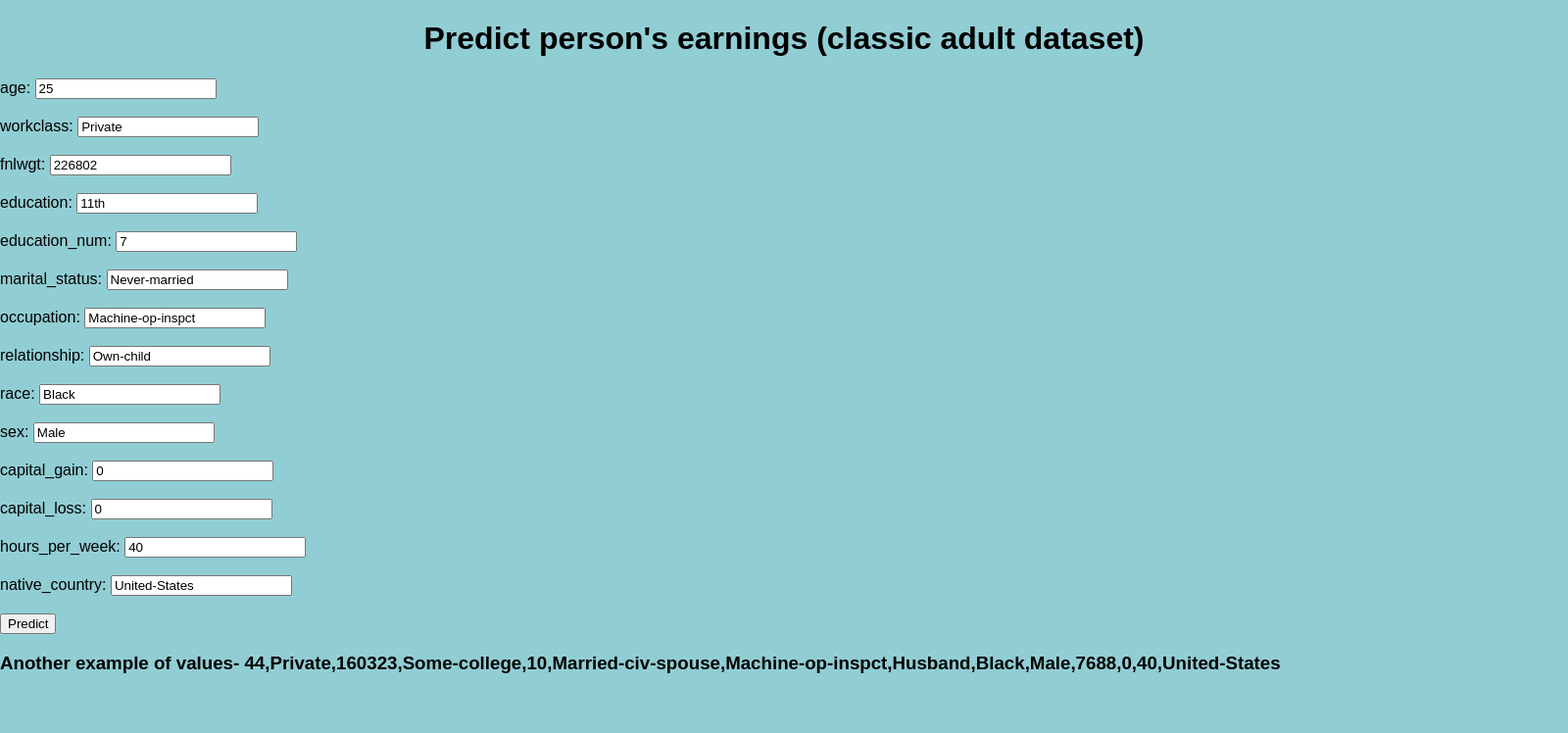
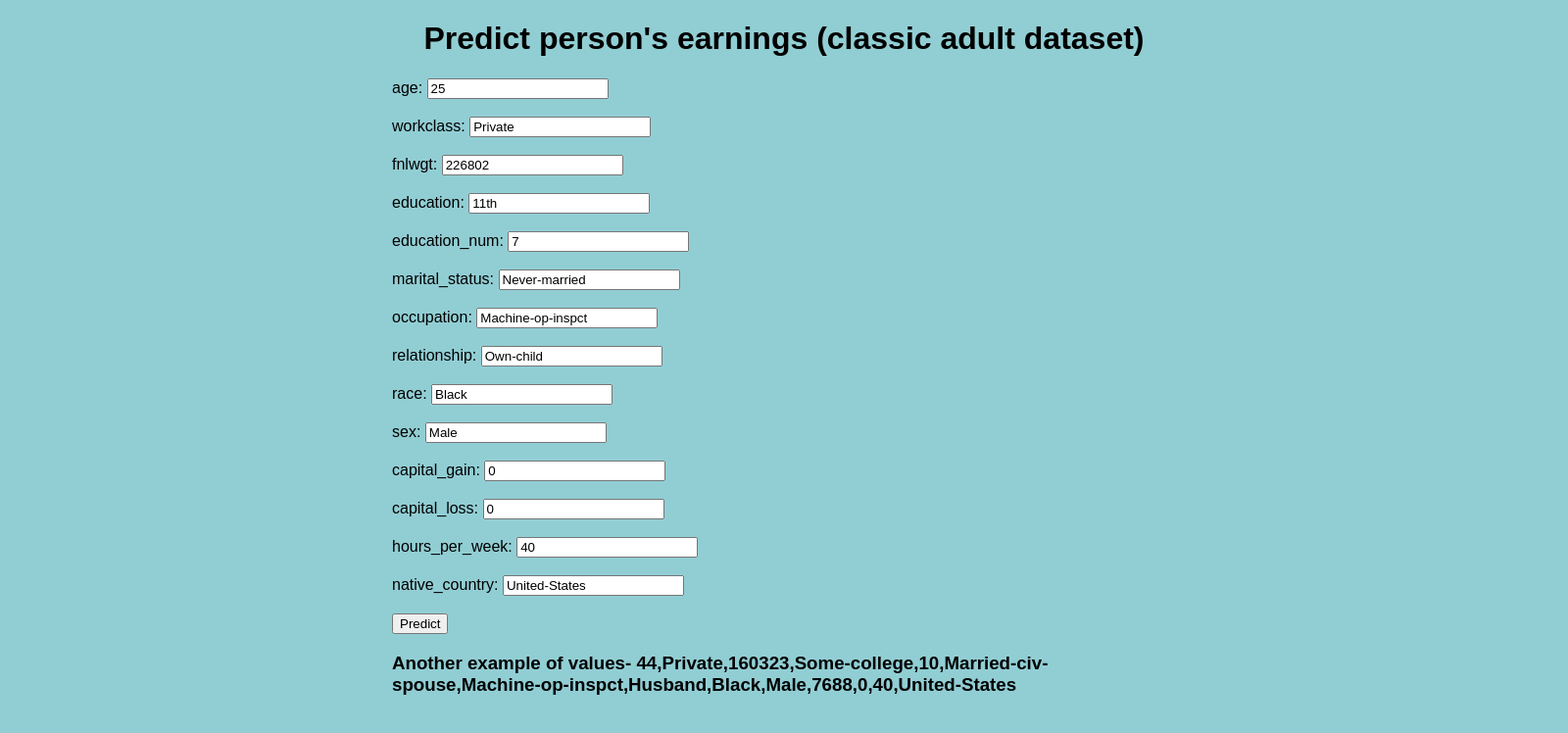
Before and after one commit to DayaUdgiri/earning-prediction-xgboost, a Flask app: page / in a window 1600 px wide. Shown: the top 748 px of the page at 98% size. Run offline with Flask 2, Linux system fonts and the light colour scheme.

Commit message:
updated the width in main.css

```diff
--- a/static/css/main.css
+++ b/static/css/main.css
@@ -5,7 +5,7 @@ body, html {
 
 .content {
     margin: 0 auto;
-    width: 1600px;
+    width: 800px;
 }
 
 table, td, th {
```
